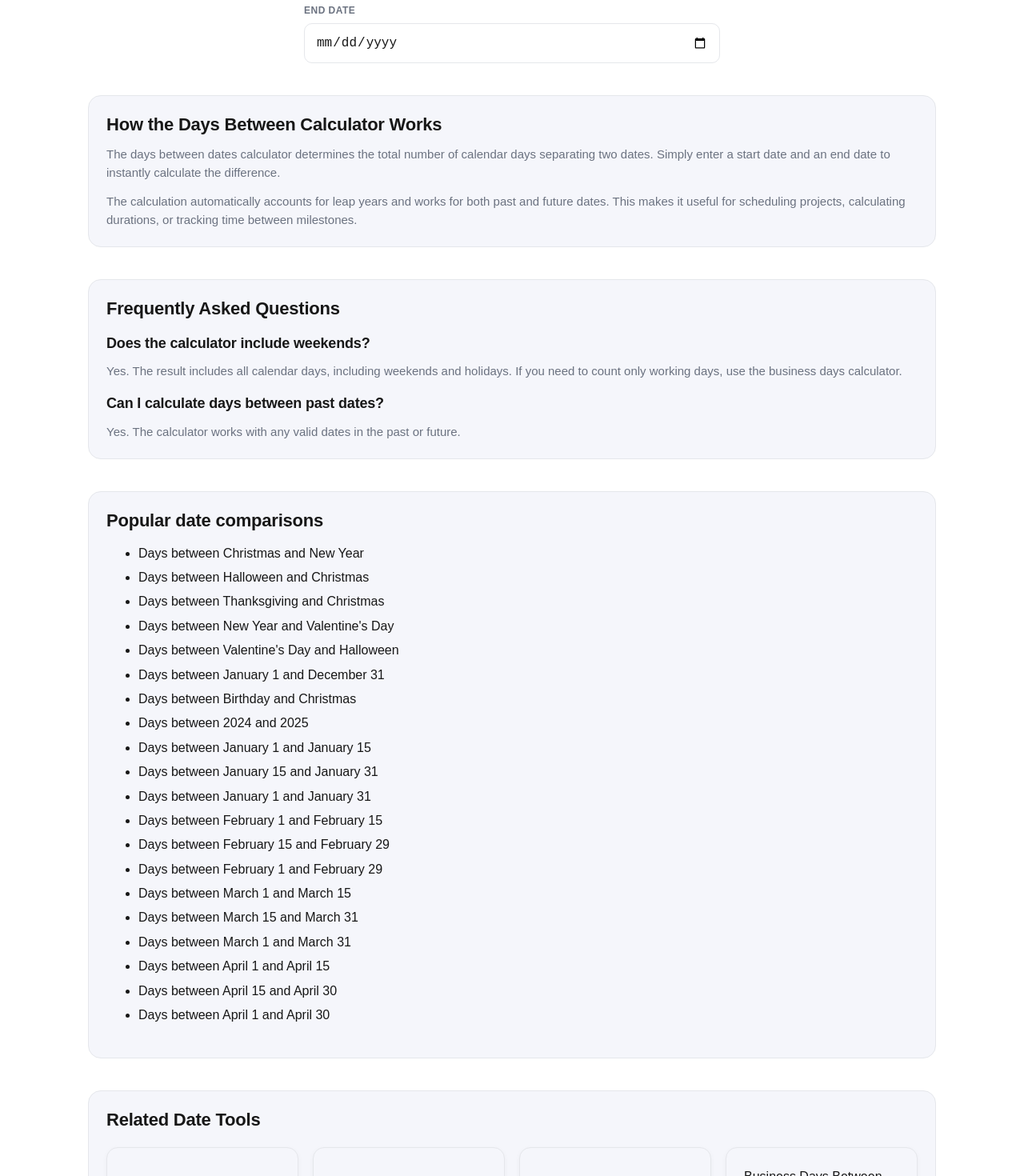
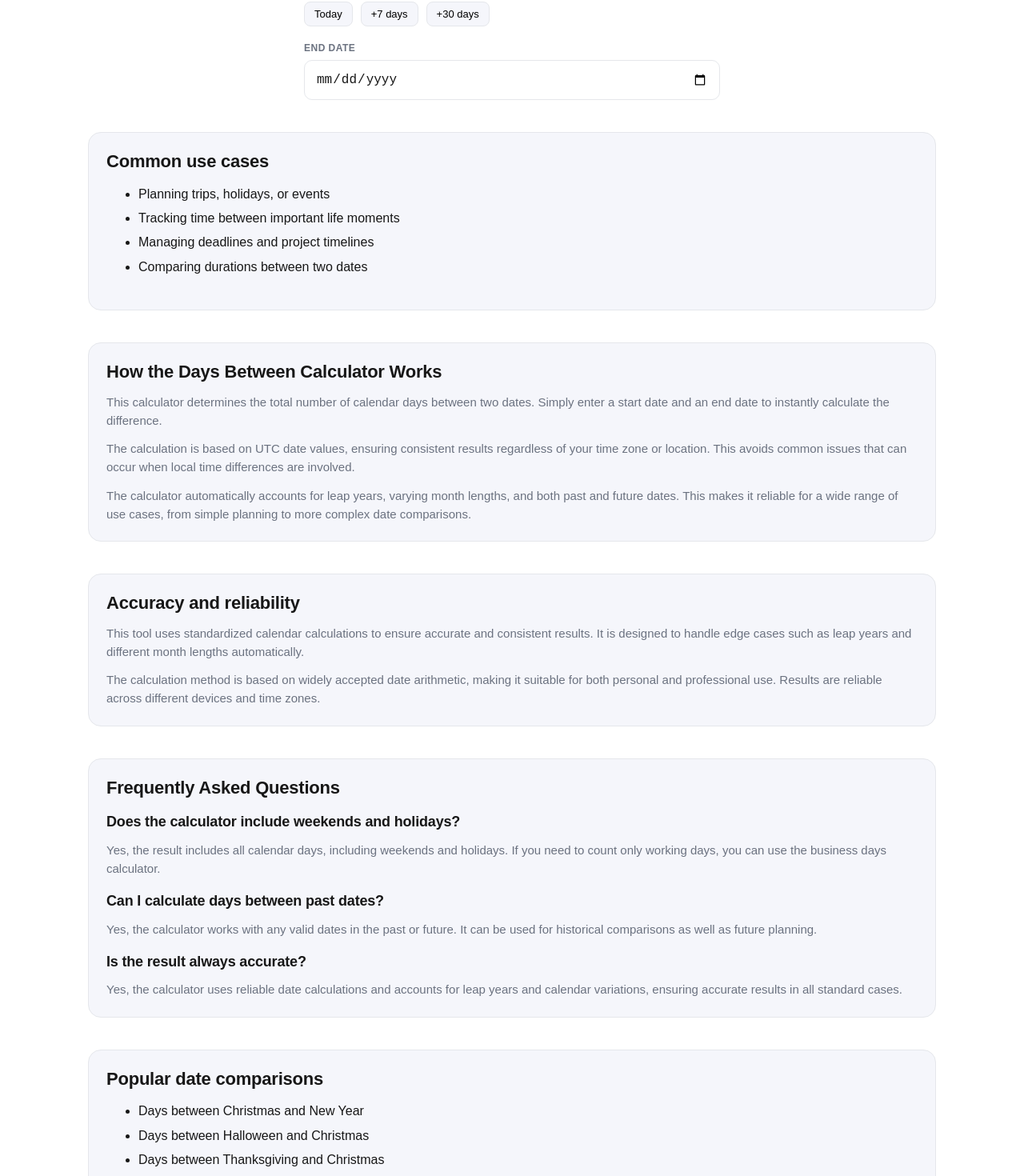
Before and after one commit to bosmeel/whatdayisit-now, a Next.js app: page /days-between in a window 1280 px wide. Shown: the part 356-1826 px from the top of the page at 80% size. Built offline with nearby package versions, Linux system fonts and the light colour scheme.

Commit message:
Add AdSense-proof content to days-between page

```diff
--- a/app/days-between/page.tsx
+++ b/app/days-between/page.tsx
@@ -10,12 +10,11 @@ import { DATE_PAIRS } from "@/lib/data/datePairs";
 export default function DaysBetweenPage() {
   return (
     <div>
-
       <Breadcrumbs
         items={[
           { name: "Home", href: "/" },
           { name: "Date Calculators", href: "/" },
-          { name: "Days Between Dates" }
+          { name: "Days Between Dates" },
         ]}
       />
 
@@ -23,19 +22,27 @@ export default function DaysBetweenPage() {
         title="Days Between Two Dates"
         description="Calculate the exact number of calendar days between two dates. Useful for planning, travel, deadlines, and comparing important events."
       >
+        {/* 🔥 Intro (AdSense fix) */}
+        <p className="mt-3 text-neutral-600 leading-relaxed">
+          The days between dates calculator helps you quickly determine the
+          exact number of days separating two specific dates. This is useful for
+          planning trips, tracking project timelines, calculating durations, or
+          comparing important life events.
+        </p>
+
         <DateRangeCalculator
           unit="days"
           calculate={(start, end) => {
             const startUTC = Date.UTC(
               start.getUTCFullYear(),
               start.getUTCMonth(),
-              start.getUTCDate()
+              start.getUTCDate(),
             );
 
             const endUTC = Date.UTC(
               end.getUTCFullYear(),
               end.getUTCMonth(),
-              end.getUTCDate()
+              end.getUTCDate(),
             );
 
             const diff = endUTC - startUTC;
@@ -46,55 +53,103 @@ export default function DaysBetweenPage() {
       </CalculatorLayout>
 
       {/* ===============================
-          CONTENT BLOCKS
+          USE CASES (nieuw)
       =============================== */}
 
       <section className="content-section">
+        <h2>Common use cases</h2>
 
+        <ul className="content-list">
+          <li>Planning trips, holidays, or events</li>
+          <li>Tracking time between important life moments</li>
+          <li>Managing deadlines and project timelines</li>
+          <li>Comparing durations between two dates</li>
+        </ul>
+      </section>
+
+      {/* ===============================
+          HOW IT WORKS (uitgebreid)
+      =============================== */}
+
+      <section className="content-section">
         <h2>How the Days Between Calculator Works</h2>
 
         <p>
-          The days between dates calculator determines the total number of
-          calendar days separating two dates. Simply enter a start date and
-          an end date to instantly calculate the difference.
+          This calculator determines the total number of calendar days between
+          two dates. Simply enter a start date and an end date to instantly
+          calculate the difference.
         </p>
 
         <p>
-          The calculation automatically accounts for leap years and works
-          for both past and future dates. This makes it useful for
-          scheduling projects, calculating durations, or tracking time
-          between milestones.
+          The calculation is based on UTC date values, ensuring consistent
+          results regardless of your time zone or location. This avoids common
+          issues that can occur when local time differences are involved.
         </p>
 
+        <p>
+          The calculator automatically accounts for leap years, varying month
+          lengths, and both past and future dates. This makes it reliable for a
+          wide range of use cases, from simple planning to more complex date
+          comparisons.
+        </p>
       </section>
 
+      {/* ===============================
+          TRUST BLOCK (cruciaal)
+      =============================== */}
+
       <section className="content-section">
+        <h2>Accuracy and reliability</h2>
 
+        <p>
+          This tool uses standardized calendar calculations to ensure accurate
+          and consistent results. It is designed to handle edge cases such as
+          leap years and different month lengths automatically.
+        </p>
+
+        <p>
+          The calculation method is based on widely accepted date arithmetic,
+          making it suitable for both personal and professional use. Results are
+          reliable across different devices and time zones.
+        </p>
+      </section>
+
+      {/* ===============================
+          FAQ (uitgebreid)
+      =============================== */}
+
+      <section className="content-section">
         <h2>Frequently Asked Questions</h2>
 
-        <h3>Does the calculator include weekends?</h3>
-
+        <h3>Does the calculator include weekends and holidays?</h3>
         <p>
-          Yes. The result includes all calendar days, including weekends
-          and holidays. If you need to count only working days, use the
+          Yes, the result includes all calendar days, including weekends and
+          holidays. If you need to count only working days, you can use the
           business days calculator.
         </p>
 
         <h3>Can I calculate days between past dates?</h3>
-
         <p>
-          Yes. The calculator works with any valid dates in the past or
-          future.
+          Yes, the calculator works with any valid dates in the past or future.
+          It can be used for historical comparisons as well as future planning.
         </p>
 
+        <h3>Is the result always accurate?</h3>
+        <p>
+          Yes, the calculator uses reliable date calculations and accounts for
+          leap years and calendar variations, ensuring accurate results in all
+          standard cases.
+        </p>
       </section>
 
+      {/* ===============================
+          POPULAR COMPARISONS
+      =============================== */}
+
       <section className="content-section">
-
         <h2>Popular date comparisons</h2>
 
         <ul className="content-list">
-
           {DATE_PAIRS.slice(0, 20).map((pair) => (
             <li key={pair.slug}>
               <Link href={`/days-between/${pair.slug}`}>
@@ -102,17 +157,17 @@ export default function DaysBetweenPage() {
               </Link>
             </li>
           ))}
-
         </ul>
-
       </section>
 
+      {/* ===============================
+          RELATED TOOLS
+      =============================== */}
+
       <section className="content-section">
-
         <h2>Related Date Tools</h2>
 
         <div className="tool-grid">
-
           <Link href="/weeks-between" className="tool-card">
             Weeks Between Dates
           </Link>
@@ -136,13 +191,10 @@ export default function DaysBetweenPage() {
           <Link href="/days-since" className="tool-card">
             Days Since Date
           </Link>
-
         </div>
-
       </section>
 
       <RelatedCalculators current="days-between" />
-
     </div>
   );
 }
--- a/app/styles/tools.css
+++ b/app/styles/tools.css
@@ -53,3 +53,13 @@
 .tools-nav li{
   margin:0;
 }
+
+/* Related tools spacing */
+
+.related-tools{
+  margin-top:40px;
+}
+
+.related-tools .tool-grid{
+  gap:20px;
+}
```
